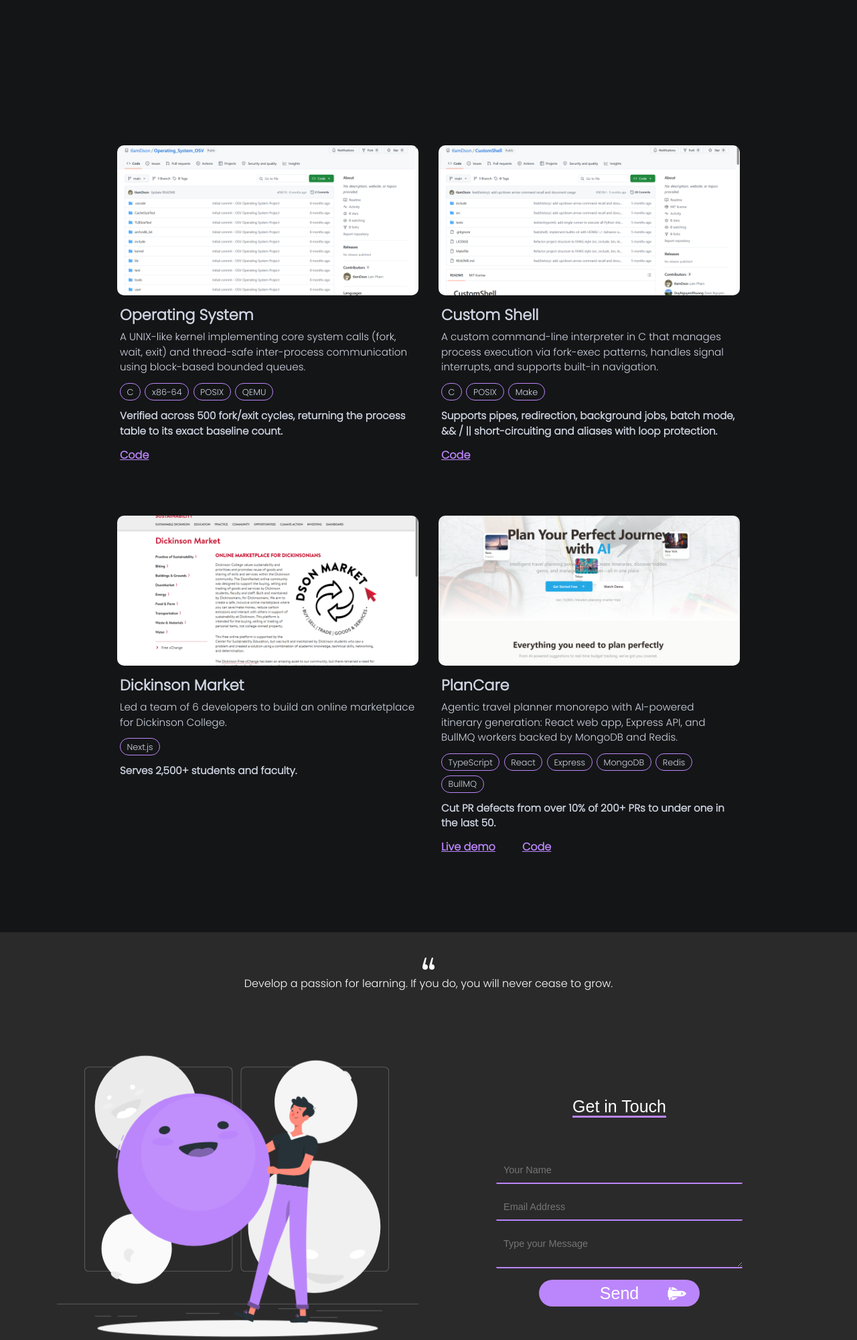
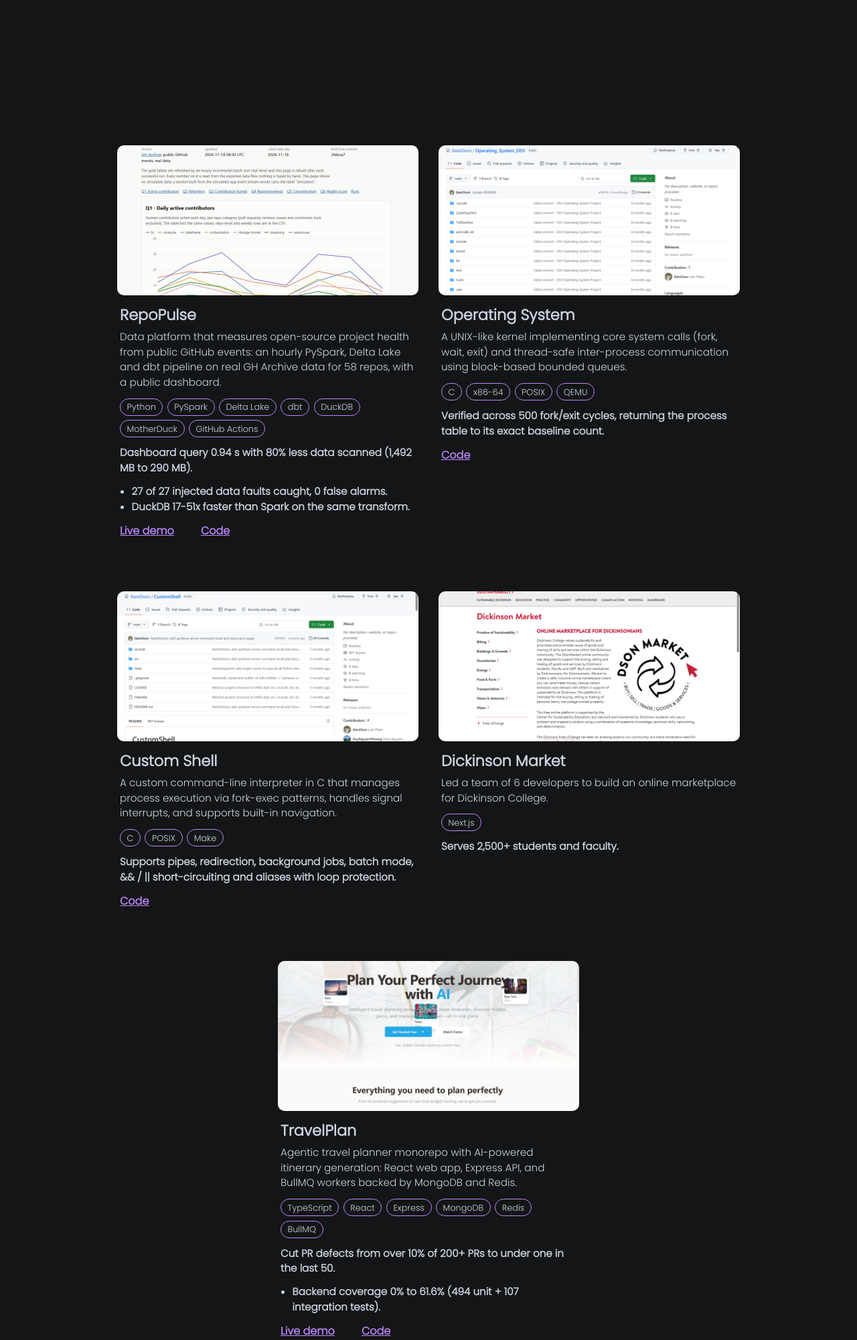
Before and after one commit to tlamDson/Lam-Portfolio, a PHP site: page /projects.html in a window 1280 px wide. Shown: the part 442-2443 px from the top of the page at 67% size. Run offline with PHP 8.4, Linux system fonts and the light colour scheme; some libraries are stand-ins or nearby versions.

Commit message:
feat: add RepoPulse lead project card and align TravelPlan card with its README (#5)
Co-authored-by: Claude Sonnet 5.5 <noreply@anthropic.com>

```diff
--- a/assets/css/project.css
+++ b/assets/css/project.css
@@ -892,6 +892,13 @@ h1.projects_head {
   font-weight: bold;
 }
 
+.card .card-metrics {
+  margin: 0 0 0.75rem;
+  padding-left: 1.1rem;
+  font-size: 0.95rem;
+  font-weight: bold;
+}
+
 .card .card-tags {
   list-style: none;
   display: flex;
--- a/assets/js/project.js
+++ b/assets/js/project.js
@@ -5,6 +5,21 @@ const projectcards = document.querySelector(".projectcards");
 
 // Array of object for projects. A link is shown only when its URL is non-empty.
 const projects = [
+  {
+    title: "RepoPulse",
+    cardImage: "assets/images/project-page/repopulse.jpg",
+    description:
+      "Data platform that measures open-source project health from public GitHub events: an hourly PySpark, Delta Lake and dbt pipeline on real GH Archive data for 58 repos, with a public dashboard.",
+    tags: ["Python", "PySpark", "Delta Lake", "dbt", "DuckDB", "MotherDuck", "GitHub Actions"],
+    result:
+      "Dashboard query 0.94 s with 80% less data scanned (1,492 MB to 290 MB).",
+    metrics: [
+      "27 of 27 injected data faults caught, 0 false alarms.",
+      "DuckDB 17-51x faster than Spark on the same transform.",
+    ],
+    Previewlink: "https://tlamdson.github.io/RepoPulse/",
+    Githublink: "https://github.com/tlamDson/RepoPulse",
+  },
   {
     title: "Operating System",
     cardImage: "assets/images/project-page/os.png",
@@ -38,15 +53,18 @@ const projects = [
     Githublink: "",
   },
   {
-    title: "PlanCare",
+    title: "TravelPlan",
     cardImage: "assets/images/project-page/plancare.png",
     description:
       "Agentic travel planner monorepo with AI-powered itinerary generation: React web app, Express API, and BullMQ workers backed by MongoDB and Redis.",
     tags: ["TypeScript", "React", "Express", "MongoDB", "Redis", "BullMQ"],
     result:
       "Cut PR defects from over 10% of 200+ PRs to under one in the last 50.",
+    metrics: [
+      "Backend coverage 0% to 61.6% (494 unit + 107 integration tests).",
+    ],
     Previewlink: "https://plancare-web-omega.vercel.app",
-    Githublink: "https://github.com/tlamDson/plancare",
+    Githublink: "https://github.com/tlamDson/TravelPlan",
   },
 ];
 
@@ -59,7 +77,7 @@ const cardLink = (url, label) =>
 const showCards = () => {
   let output = "";
   projects.forEach(
-    ({ title, cardImage, description, tags, result, Previewlink, Githublink }) => {
+    ({ title, cardImage, description, tags, result, metrics = [], Previewlink, Githublink }) => {
       const links = cardLink(Previewlink, "Live demo") + cardLink(Githublink, "Code");
       output += `
         <div class="column skill-card card" style="margin: 15px" data-aos="zoom-in-up" data-aos-easing="linear" data-aos-delay="300" data-aos-duration="600">
@@ -69,6 +87,7 @@ const showCards = () => {
             <p class="card-desc">${description}</p>
             <ul class="card-tags">${tags.map((t) => `<li>${t}</li>`).join("")}</ul>
             <p class="card-result">${result}</p>
+            ${metrics.length ? `<ul class="card-metrics">${metrics.map((m) => `<li>${m}</li>`).join("")}</ul>` : ""}
             ${links ? `<p class="card-links">${links}</p>` : ""}
           </div>
         </div>`;
--- a/projects.html
+++ b/projects.html
@@ -5,18 +5,18 @@
     <title>Liam Pham | Projects</title>
     <meta charset="UTF-8" />
     <meta name="viewport" content="width=device-width, initial-scale=1.0" />
-    <meta name="description" content="Projects by Liam Pham: a UNIX-like operating system kernel and a custom shell in C, the Dickinson Market online marketplace, and PlanCare, an AI-powered travel planner." />
+    <meta name="description" content="Projects by Liam Pham: RepoPulse, a data platform on GitHub event data, a UNIX-like operating system kernel and a custom shell in C, the Dickinson Market online marketplace, and TravelPlan, an AI-powered travel planner." />
     <link rel="canonical" href="https://lamportfolio.vercel.app/projects.html" />
     <meta property="og:site_name" content="Liam Pham Portfolio" />
     <meta property="og:type" content="website" />
     <meta property="og:url" content="https://lamportfolio.vercel.app/projects.html" />
     <meta property="og:title" content="Liam Pham | Projects" />
-    <meta property="og:description" content="Projects by Liam Pham: a UNIX-like operating system kernel and a custom shell in C, the Dickinson Market online marketplace, and PlanCare, an AI-powered travel planner." />
+    <meta property="og:description" content="Projects by Liam Pham: RepoPulse, a data platform on GitHub event data, a UNIX-like operating system kernel and a custom shell in C, the Dickinson Market online marketplace, and TravelPlan, an AI-powered travel planner." />
     <meta property="og:image" content="https://lamportfolio.vercel.app/assets/avatar.jpg" />
     <meta property="og:image:alt" content="Portrait of Liam Pham" />
     <meta name="twitter:card" content="summary" />
     <meta name="twitter:title" content="Liam Pham | Projects" />
-    <meta name="twitter:description" content="Projects by Liam Pham: a UNIX-like operating system kernel and a custom shell in C, the Dickinson Market online marketplace, and PlanCare, an AI-powered travel planner." />
+    <meta name="twitter:description" content="Projects by Liam Pham: RepoPulse, a data platform on GitHub event data, a UNIX-like operating system kernel and a custom shell in C, the Dickinson Market online marketplace, and TravelPlan, an AI-powered travel planner." />
     <meta name="twitter:image" content="https://lamportfolio.vercel.app/assets/avatar.jpg" />
 
     <!-- SEO -->
```
Also changed, not shown: assets/images/project-page/repopulse.jpg (added), 1 other file.
